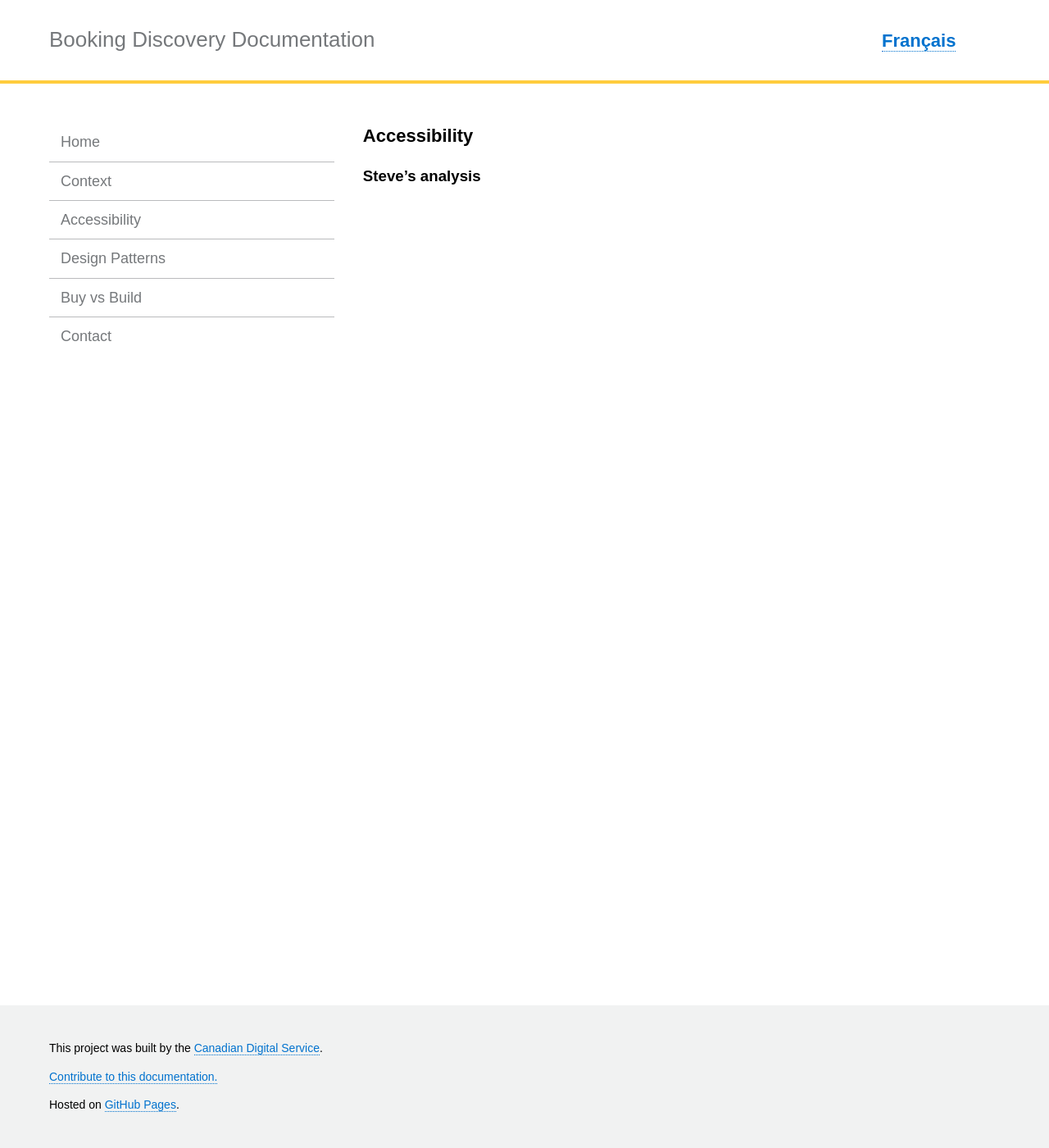
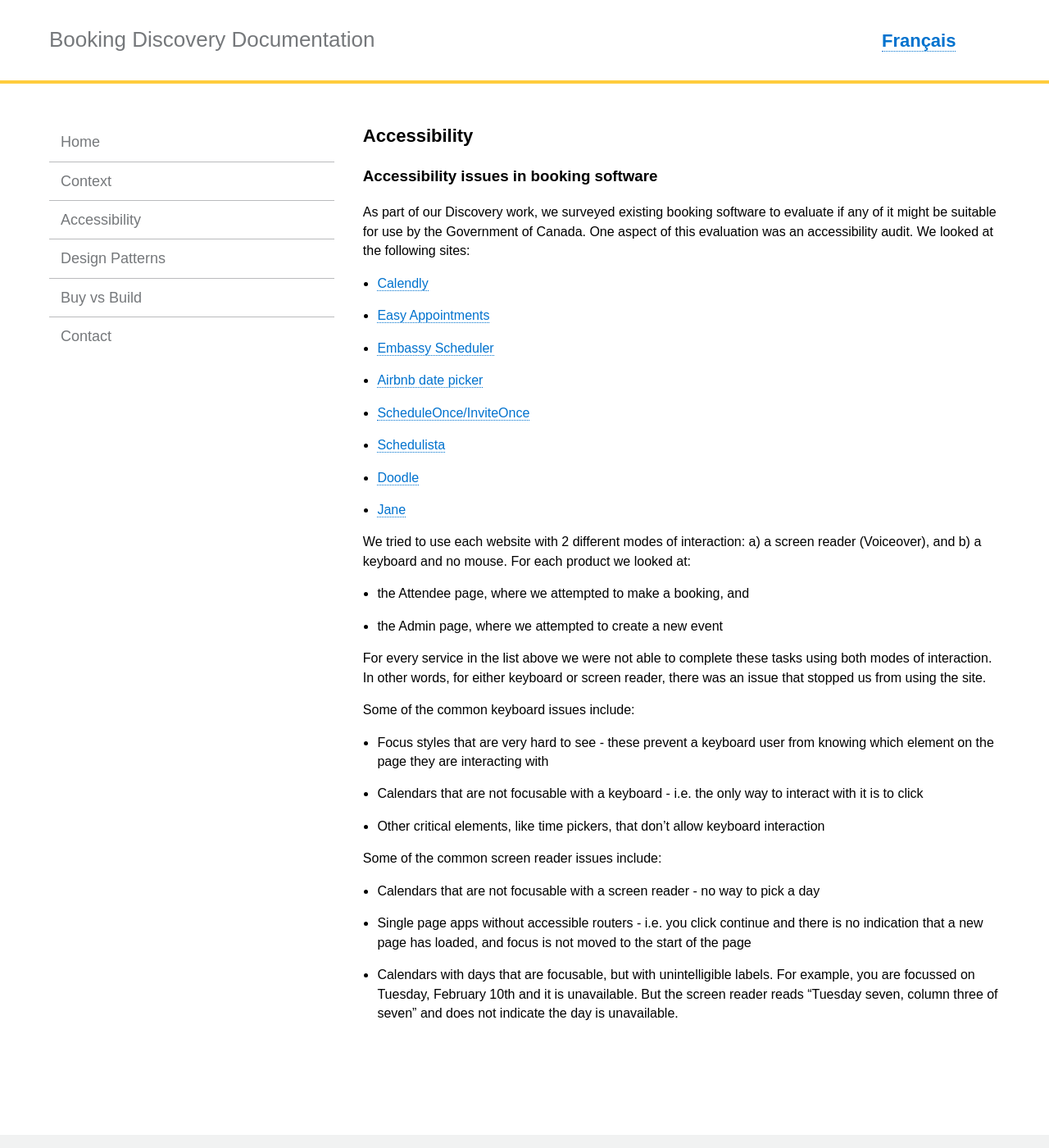
Before and after one commit to cds-snc/booking-documentation, a Jekyll site: the page built from _pages/en/accessibility.md, in a window 1280 px wide and 1400 px high. Shown: the whole window at 82% size. Built offline with Jekyll 4.4.1, drawn with Linux system fonts in a browser that asks for light colours.

Commit message:
added an accessibility summary

```diff
--- a/_pages/en/accessibility.md
+++ b/_pages/en/accessibility.md
@@ -6,4 +6,30 @@
 trans_url: "/fr-accessibility/"
 ---
 
-### Steve’s analysis
+### Accessibility issues in booking software
+
+As part of our Discovery work, we surveyed existing booking software to evaluate if any of it might be suitable for use by the Government of Canada. One aspect of this evaluation was an accessibility audit. We looked at the following sites:
+- [Calendly](https://calendly.com/)
+- [Easy Appointments](https://demo.easyappointments.org/)
+- [Embassy Scheduler](http://cts-ca.anzus.solutions/infoschedule?customer=embassyca&wf=appointments&action=schedule&locationId=LDN)
+- [Airbnb date picker](https://www.airbnb.ca/)
+- [ScheduleOnce/InviteOnce](https://www.oncehub.com/)
+- [Schedulista](https://www.schedulista.com/)
+- [Doodle](https://doodle.com/)
+- [Jane](https://jane.app/)
+
+We tried to use each website with 2 different modes of interaction: a) a screen reader (Voiceover), and b) a keyboard and no mouse. For each product we looked at:
+- the Attendee page, where we attempted to make a booking, and
+- the Admin page, where we attempted to create a new event
+
+For every service in the list above we were not able to complete these tasks using both modes of interaction. In other words, for either keyboard or screen reader, there was an issue that stopped us from using the site.
+
+Some of the common keyboard issues include:
+- Focus styles that are very hard to see - these prevent a keyboard user from knowing which element on the page they are interacting with
+- Calendars that are not focusable with a keyboard - i.e. the only way to interact with it is to click
+- Other critical elements, like time pickers, that don't allow keyboard interaction
+
+Some of the common screen reader issues include:
+- Calendars that are not focusable with a screen reader - no way to pick a day
+- Single page apps without accessible routers - i.e. you click continue and there is no indication that a new page has loaded, and focus is not moved to the start of the page
+- Calendars with days that are focusable, but with unintelligible labels. For example, you are focussed on Tuesday, February 10th and it is unavailable. But the screen reader reads "Tuesday seven, column three of seven" and does not indicate the day is unavailable.
```
